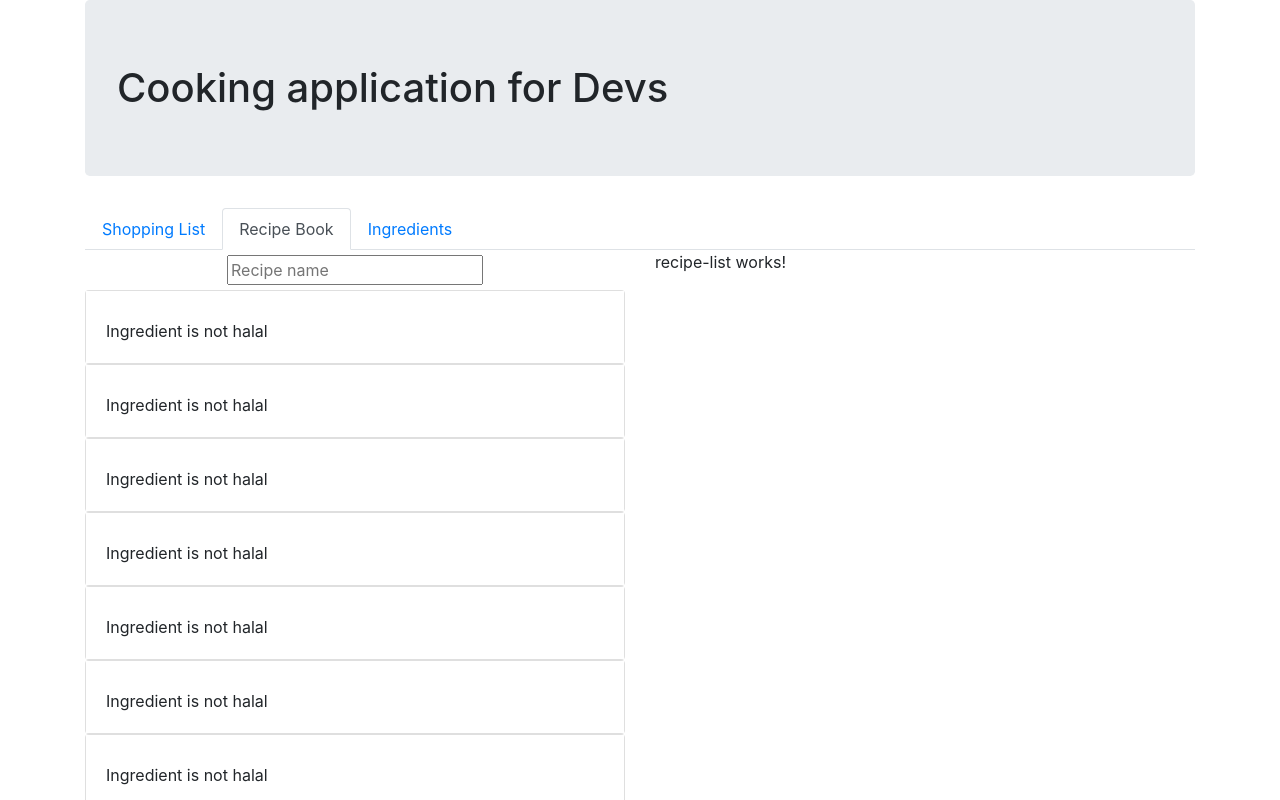
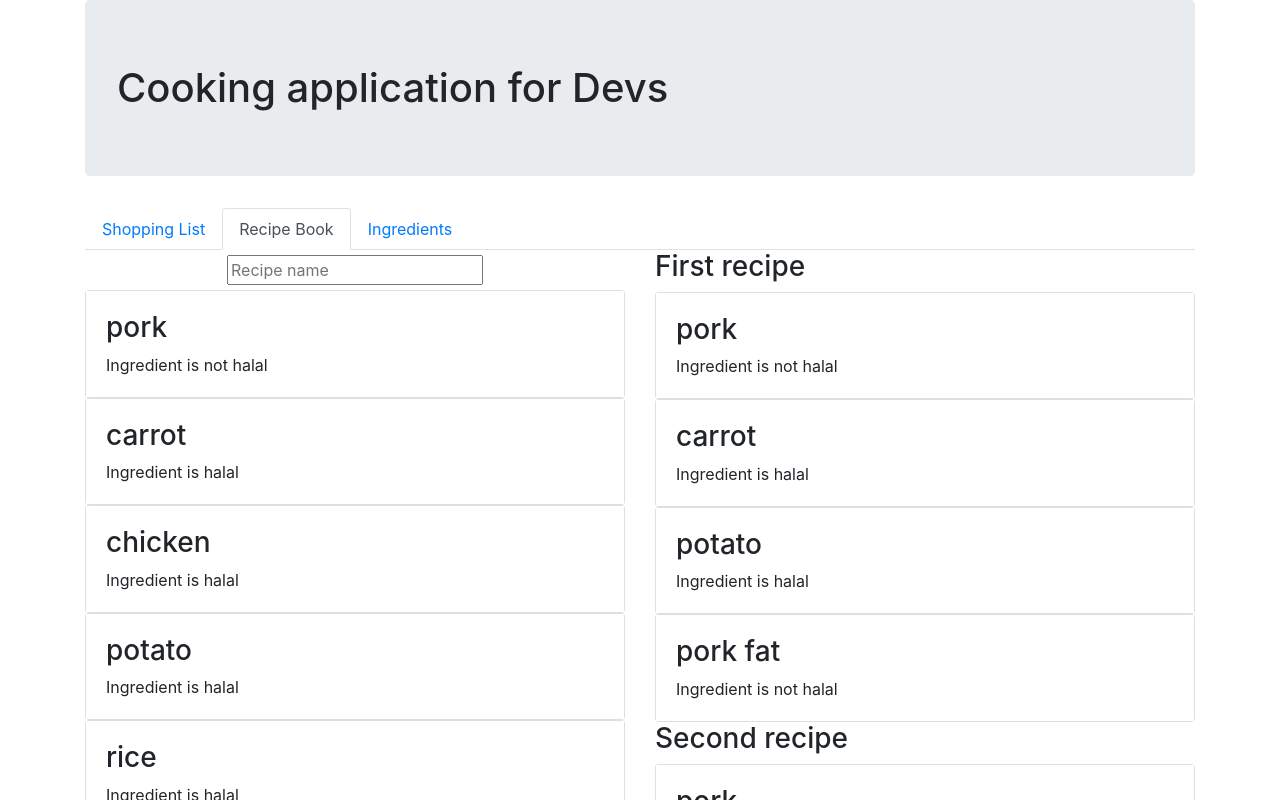
Before and after one commit to msrecec/FirstCourseProjectSolo, an Angular app: page / in a window 1280 px wide. Both pictures are taken after a click on the tab "Recipe Book". Shown: the top 800 px of the page. Built offline with nearby package versions, Linux system fonts and the light colour scheme.

Commit message:
added recipes

```diff
--- a/src/app/navigation/navigation.component.html
+++ b/src/app/navigation/navigation.component.html
@@ -22,7 +22,7 @@
           <app-recipe-form [ingredients]='ingredients'></app-recipe-form>
         </div>
         <div class="col-6">
-          <app-recipe-list></app-recipe-list>
+          <app-recipe-list [recipes]='recipes'></app-recipe-list>
         </div>
       </div>
     </ng-template>
--- a/src/app/recipe-form/recipe-form.component.html
+++ b/src/app/recipe-form/recipe-form.component.html
@@ -2,8 +2,7 @@
   <div class="d-flex justify-content-center">
     <input style="margin: 5px" required [(ngModel)]='name' type="text" placeholder="Recipe name">
   </div>
-  <app-ingredient-item *ngFor='let ingredient of ingredients' [ingredient]>
-    {{ingredient.name}}
+  <app-ingredient-item *ngFor='let ingredient of ingredients' [ingredient]='ingredient'>
   </app-ingredient-item>
   <br>
   <div class="d-flex justify-content-center">
--- a/src/app/recipe-item/recipe-item.component.html
+++ b/src/app/recipe-item/recipe-item.component.html
@@ -1 +1,4 @@
-<p>recipe-item works!</p>
+<div>
+  <h3>{{recipe?.name}}</h3>
+  <app-ingredient-item *ngFor='let ingredient of recipe?.ingredients' [ingredient]='ingredient'></app-ingredient-item>
+</div>
--- a/src/app/recipe-list/recipe-list.component.html
+++ b/src/app/recipe-list/recipe-list.component.html
@@ -1 +1,3 @@
-<p>recipe-list works!</p>
+<div *ngFor='let recipe of recipes'>
+  <app-recipe-item [recipe]='recipe'></app-recipe-item>
+</div>
```
Also changed, not shown: src/app/recipe-item/recipe-item.component.ts (+6 -6 lines), src/app/recipe-list/recipe-list.component.ts (+7 -6 lines).
